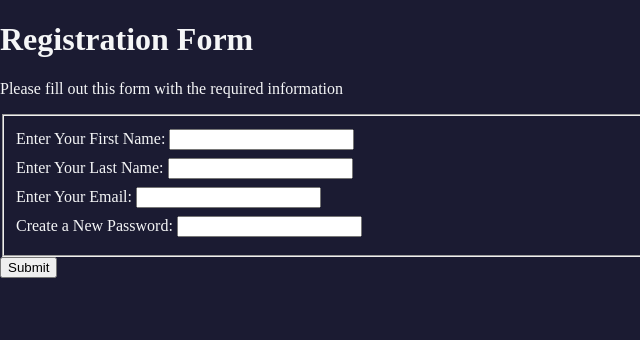
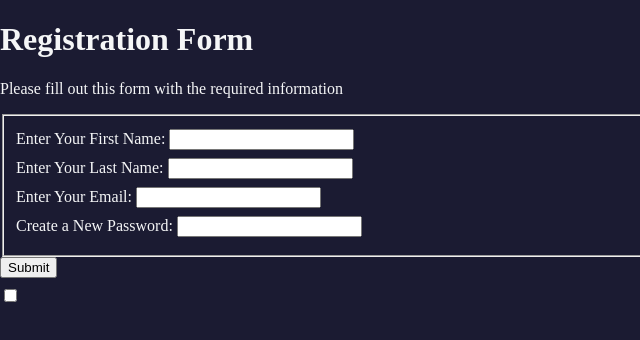
Before and after one commit to prycepavel/registration_form, a website: page index.html in a window 1280 px wide. Shown: the full height of the page, 0-640 px from the left. Drawn offline with Linux system fonts and the light colour scheme.

Commit message:
Adds agreement to the user agreement

```diff
--- a/index.html
+++ b/index.html
@@ -17,6 +17,7 @@
         <label for="new-password">Create a New Password: <input id="new-password" type="password" required pattern="[a-z0-5]{8,}" /></label>
       </fieldset>
       <input type="submit" value="Submit" />
+      <label for="terms-and-conditions"><input type="checkbox" required id="terms-and-conditions" /></label>
     </form>
   </body>
 </html>
```
